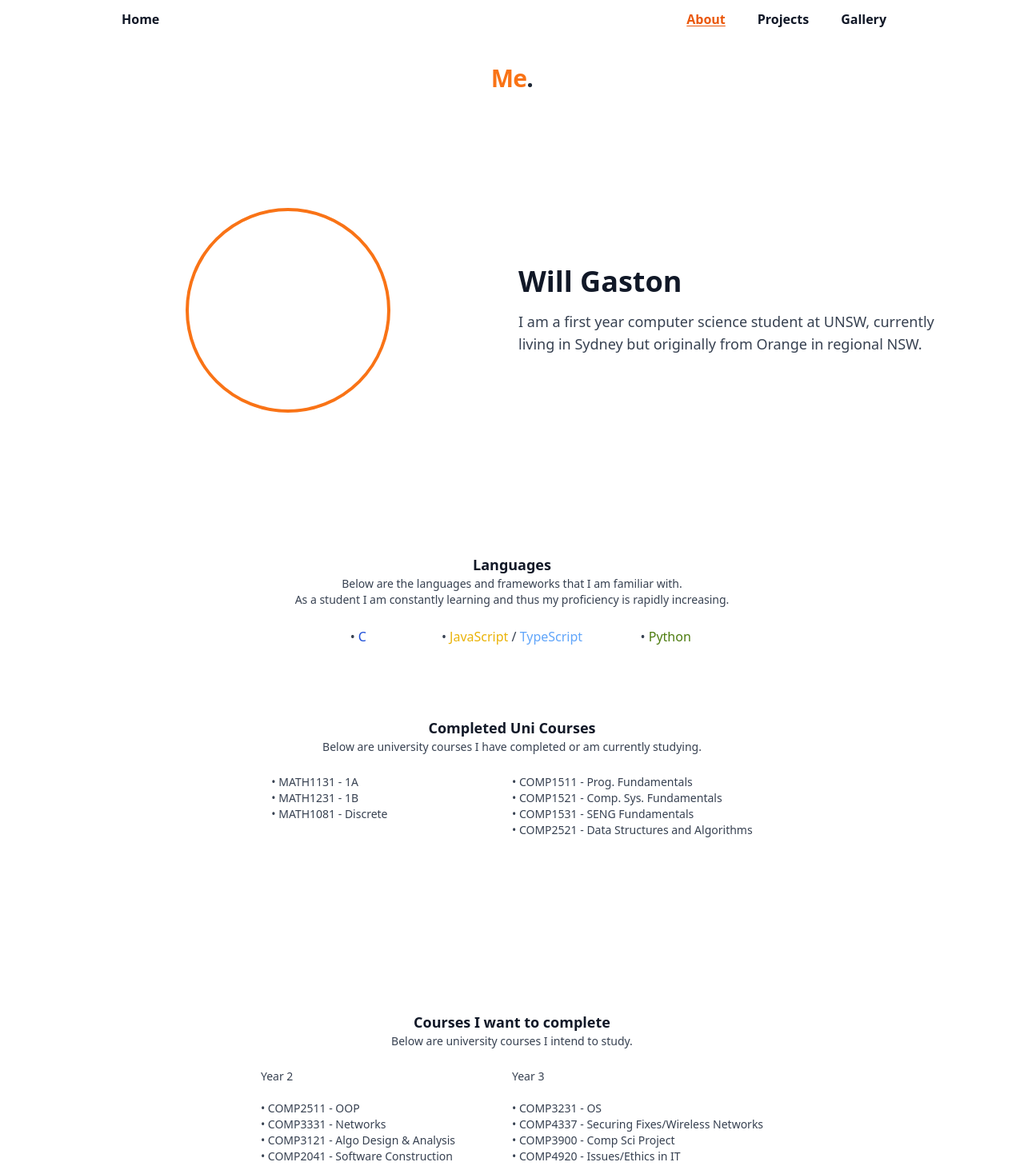
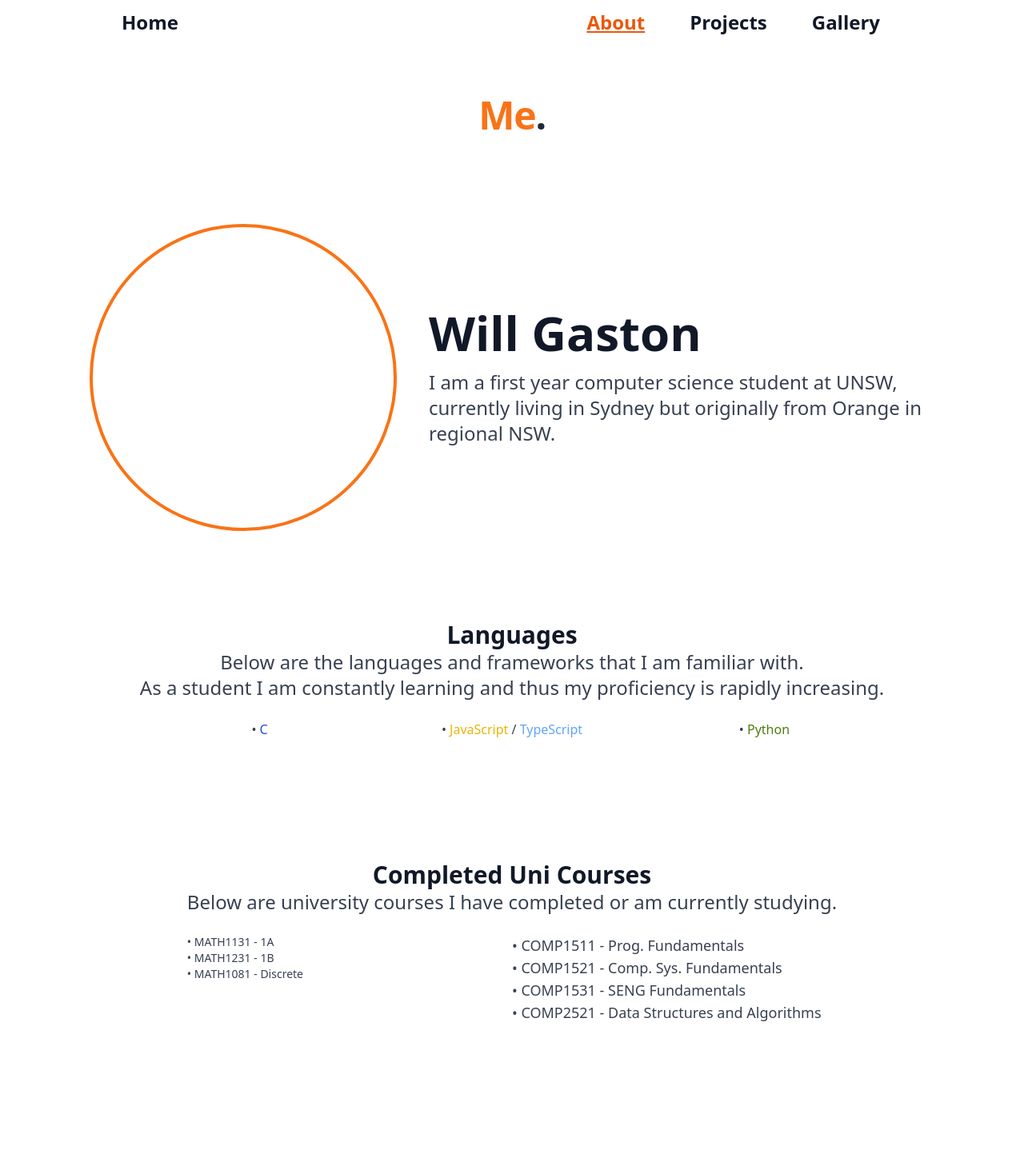
Before and after one commit to WillGaston/Website, a Next.js app: page /about in a window 1280 px wide. Shown: the top 1458 px of the page at 80% size. Built offline with nearby package versions, Linux system fonts and the light colour scheme.

Commit message:
updated sizing to be set to default at 100% screen zoom

```diff
--- a/app/about/page.tsx
+++ b/app/about/page.tsx
@@ -6,15 +6,15 @@ export default function Home() {
   return (
     <MaxWidthWrapper>
       <header className="flex flex-row justify-between max-w-5xl mx-auto px-4 py-3 sm:px-6">
-        <a href="/" className = 'text-gray-900 font-semibold text-1xl hover:text-orange-500'>Home</a>
+        <a href="/" className = 'text-gray-900 font-semibold text-2xl hover:text-orange-500'>Home</a>
         <div>
-          <a href="/about" className = 'text-orange-600 font-semibold text-1xl hover:text-orange-500 px-5 underline underline-offset-2'>About</a>
-          <a href="/projects" className = 'text-gray-900 font-semibold text-1xl hover:text-orange-500 px-5'>Projects</a>
-          <a href="/gallery" className = 'text-gray-900 font-semibold text-1xl hover:text-orange-500 px-5'>Gallery</a>
+          <a href="/about" className = 'text-orange-600 font-semibold text-2xl hover:text-orange-500 px-7 underline underline-offset-2'>About</a>
+          <a href="/projects" className = 'text-gray-900 font-semibold text-2xl hover:text-orange-500 px-7'>Projects</a>
+          <a href="/gallery" className = 'text-gray-900 font-semibold text-2xl hover:text-orange-500 px-7'>Gallery</a>
         </div>
       </header>
-      <div className = 'py-8 mx-auto text-center flex flex-col items-center'>
-        <h1 className = 'text-3xl font-bold tracking-tight text-gray-800'>
+      <div className = 'py-16 mx-auto text-center flex flex-col items-center'>
+        <h1 className = 'text-5xl font-bold tracking-tight text-gray-800'>
           {' '}
           <span className='text-orange-500'>
             Me
@@ -24,16 +24,16 @@ export default function Home() {
       </div>
       <div className="flex h-[60vh]">
         {/* Left side with a circular image */}
-        <div className="flex justify-center items-center w-1/2">
-          <div className="rounded-full overflow-hidden w-64 h-64 border-solid border-4 border-orange-500">
-            {/* <Image src="/images/me.jpg" alt="Your Photo" width = {256} height = {256} className="object-cover w-full h-full" /> */}
+        <div className="flex justify-center items-center w-2/5">
+          <div className="rounded-full overflow-hidden w-96 h-96 border-solid border-4 border-orange-500">
+            {/* <Image src="/images/me.jpg" alt="Your Photo" width = {500} height = {500} className="object-cover w-full h-full" /> */}
           </div>
         </div>
 
         {/* Right side with text */}
-        <div className="flex flex-col justify-center w-1/2 px-2">
-          <h1 className="text-4xl font-bold text-gray-900">Will Gaston</h1>
-          <p className="text-lg text-gray-700 mt-4">
+        <div className="flex flex-col justify-center w-3/5 px-2">
+          <h1 className="text-6xl font-bold text-gray-900">Will Gaston</h1>
+          <p className="text-2xl text-gray-700 mt-4">
             I am a first year computer science student at UNSW, currently living in Sydney but originally from Orange in regional NSW.
           </p>
         </div>
@@ -41,8 +41,8 @@ export default function Home() {
 
       <div className="py-16 flex justify-center">
         <div className ="text-center">
-          <h1 className="text-lg font-bold text-gray-900">Languages</h1>
-          <p className="text-sm text-gray-700">Below are the languages and frameworks that I am familiar with. <br></br> As a student I am constantly learning and thus my proficiency is rapidly increasing.</p>
+          <h1 className="text-3xl font-bold text-gray-900">Languages</h1>
+          <p className="text-2xl text-gray-700">Below are the languages and frameworks that I am familiar with. <br></br> As a student I am constantly learning and thus my proficiency is rapidly increasing.</p>
           <div className="py-6 grid grid-cols-3 gap-4 h-[40-vh]">
             <p className="text-gray-700"> • {' '}
               <span className='text-blue-700'>
@@ -63,15 +63,15 @@ export default function Home() {
         </div>
       </div>
 
-      <div className="flex justify-center">
+      <div className="py-16 flex justify-center">
         <div className ="text-center">
-          <h1 className="text-lg font-bold text-gray-900">Completed Uni Courses</h1>
-          <p className="text-sm text-gray-700">Below are university courses I have completed or am currently studying.<br></br></p>
+          <h1 className="text-3xl font-bold text-gray-900">Completed Uni Courses</h1>
+          <p className="text-2xl text-gray-700">Below are university courses I have completed or am currently studying.<br></br></p>
           <div className="py-6 grid grid-cols-2 h-[40vh]">
             <p className="text-gray-700 text-start text-sm"> • MATH1131 - 1A <br></br>
             • MATH1231 - 1B<br></br>
             • MATH1081 - Discrete</p>
-            <p className="text-gray-700 text-start text-sm"> • COMP1511 - Prog. Fundamentals <br></br>
+            <p className="text-gray-700 text-start text-lg"> • COMP1511 - Prog. Fundamentals <br></br>
             • COMP1521 - Comp. Sys. Fundamentals <br></br>
             • COMP1531 - SENG Fundamentals <br></br>
             • COMP2521 - Data Structures and Algorithms </p>
@@ -81,26 +81,33 @@ export default function Home() {
 
       <div className="flex justify-center">
         <div className ="text-center">
-          <h1 className="text-lg font-bold text-gray-900">Courses I want to complete</h1>
-          <p className="text-sm text-gray-700">Below are university courses I intend to study.<br></br></p>
+          <h1 className="text-3xl font-bold text-gray-900">Courses I want to complete</h1>
+          <p className="text-2xl text-gray-700">Below are university courses I intend to study.<br></br></p>
           <div className="py-6 grid grid-cols-2 h-[40vh]">
-            <p className="text-gray-700 text-start text-sm">
+            <p className="text-gray-700 text-start text-lg">
               Year 2 <br></br><br></br>
+              Term 1 <br></br>
               • COMP2511 - OOP<br></br>
+              • COMP2041 - Software Construction<br></br>
+              • COMP3311 - Databases<br></br><br></br>
+              Term 2 <br></br>
+              • COMP3121 - Algo Design & Analysis<br></br>
+              • COMP6841 - Security Eng / Cyber Security<br></br><br></br>
+              Term 3 <br></br>
               • COMP3331 - Networks<br></br>
-              • COMP3121 - Algo Design & Analysis<br></br>
-              • COMP2041 - Software Construction<br></br>
-              • COMP3311 - Databases<br></br>
-              • COMP6841 - Security Eng / Cyber Security<br></br>
               • COMP6080 - Web Front End<br></br>
-              • COMP6991 - Rust<br></br><br></br>
+              • MATH3411 - Information, Codes, and Ciphers<br></br><br></br>
             </p>
-            <p className="text-gray-700 text-start text-sm">
+            <p className="text-gray-700 text-start text-lg">
             Year 3 <br></br><br></br>
+            I have not decided on my courses and the structure <br></br>exactly but am thinking of the following:<br></br><br></br>
             • COMP3231 - OS<br></br>
-            • COMP4337 - Securing Fixes/Wireless Networks<br></br>
+            • COMP4337 - Securing Fixed/Wireless Networks<br></br>
+            • COMP3900 - Information Retrieval and Web Search<br></br>
+            • COMP6991 - Rust<br></br>
             • COMP3900 - Comp Sci Project<br></br>
             • COMP4920 - Issues/Ethics in IT<br></br>
+            • COMP9417 - Machine Learning and Data Mining<br></br>
             </p>
           </div>
         </div>
--- a/app/gallery/page.tsx
+++ b/app/gallery/page.tsx
@@ -6,15 +6,15 @@ export default function Home() {
   return (
     <MaxWidthWrapper>
       <header className="flex flex-row justify-between max-w-5xl mx-auto px-4 py-3 sm:px-6">
-        <a href="/" className = 'text-gray-900 font-semibold text-1xl hover:text-orange-500'>Home</a>
+        <a href="/" className = 'text-gray-900 font-semibold text-2xl hover:text-orange-500'>Home</a>
         <div>
-          <a href="/about" className = 'text-gray-900 font-semibold text-1xl hover:text-orange-500 px-5'>About</a>
-          <a href="/projects" className = 'text-gray-900 font-semibold text-1xl hover:text-orange-500 px-5'>Projects</a>
-          <a href="/gallery" className = 'text-orange-600 font-semibold text-1xl hover:text-orange-500 px-5 underline underline-offset-2'>Gallery</a>
+          <a href="/about" className = 'text-gray-900 font-semibold text-2xl hover:text-orange-500 px-7'>About</a>
+          <a href="/projects" className = 'text-gray-900 font-semibold text-2xl hover:text-orange-500 px-7'>Projects</a>
+          <a href="/gallery" className = 'text-orange-600 font-semibold text-2xl hover:text-orange-500 px-7 underline underline-offset-2'>Gallery</a>
         </div>
       </header>
-      <div className = 'py-8 mx-auto text-center flex flex-col items-center'>
-        <h1 className = 'text-3xl font-bold tracking-tight text-gray-800'>
+      <div className = 'py-16 mx-auto text-center flex flex-col items-center'>
+        <h1 className = 'text-5xl font-bold tracking-tight text-gray-800'>
           My {' '}
           <span className='text-orange-500'>
             Photos
@@ -22,7 +22,7 @@ export default function Home() {
           .
         </h1>
       </div>
-      <div className = 'py-4 mx-auto text-center flex flex-col items-center max-w-3xl'>
+      <div className = 'py-4 mx-auto text-center flex flex-col items-center text-xl'>
         Below are various photos I have taken recently.
         <Photo />
       </div>
--- a/components/Gallery.tsx
+++ b/components/Gallery.tsx
@@ -55,9 +55,9 @@ const Gallery = () => {
       {images.map((image, index) => (
         <div key={index} className="flex flex-col md:flex-row">
           <div className="p-4 items-center justify-center">
-            <p className="text-1xl font-semibold text-center">{image.title}</p>
-            <p className={`text-xs font-normal text-center ${image.color}`}>{image.language}</p>
-            <p className="text-sm mb-2 tracking-tight font-thin text-center">{image.description}</p>
+            <p className="text-2xl font-semibold text-center">{image.title}</p>
+            <p className={`text-base font-normal text-center ${image.color}`}>{image.language}</p>
+            <p className="text-lg mb-2 tracking-tight font-thin text-center">{image.description}</p>
             <div className="relative overflow-hidden rounded-lg shadow-lg h-auto w-full flex justify-center items-center">
               <Image
                 src={image.src}
--- a/components/MaxWidthWrapper.tsx
+++ b/components/MaxWidthWrapper.tsx
@@ -8,7 +8,7 @@ const MaxWidthWrapper = ({
 }) => {
   return (
     <div
-      className = 'mx-auto w-full max-w-screen-xl px-2.5 md:px-20'>
+      className = 'mx-auto w-full px-2.5 md:px-20'>
       {children}
     </div>
   )
```
Also changed, not shown: app/page.tsx (+9 -9 lines), app/projects/page.tsx (+7 -7 lines).
